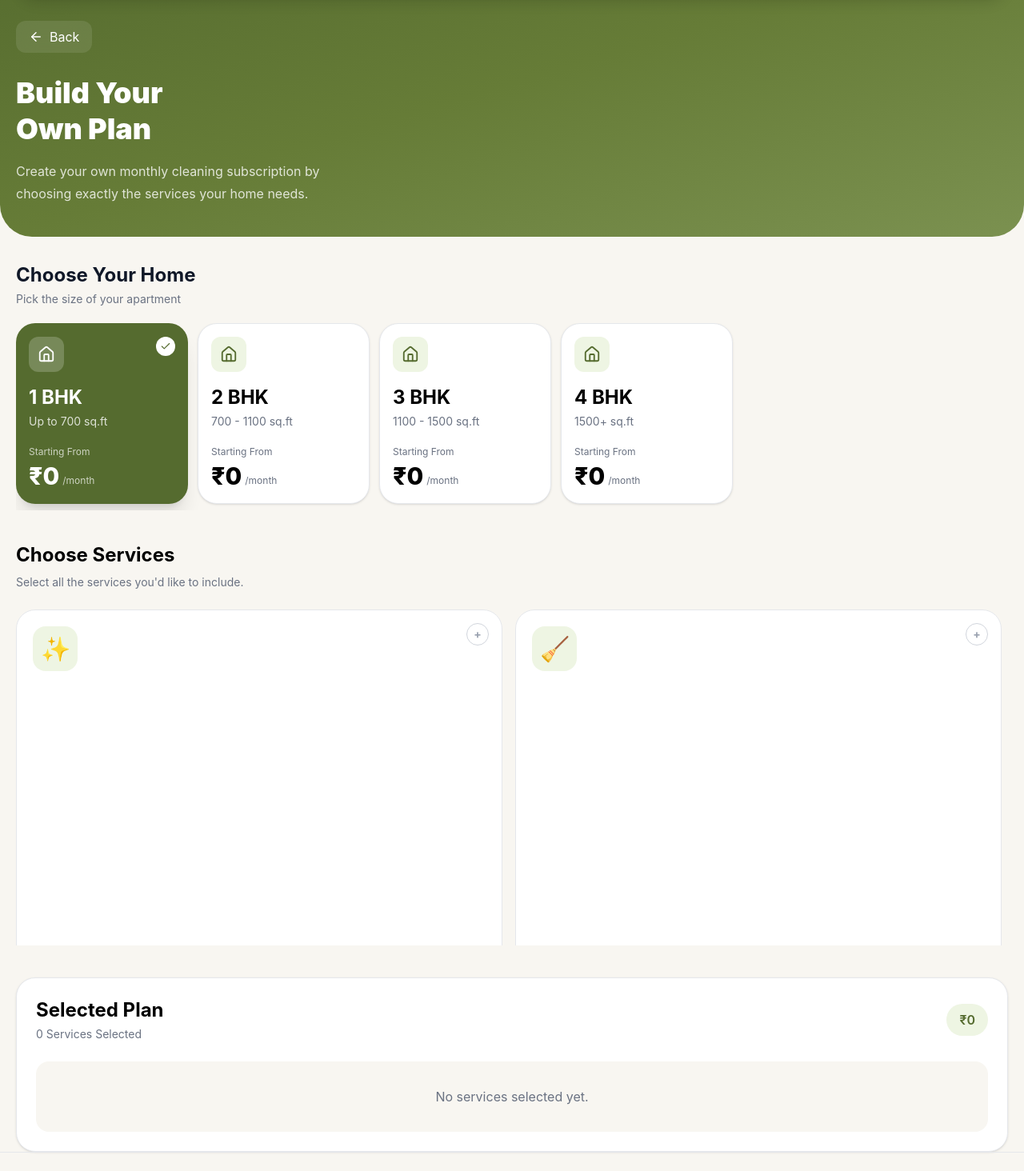
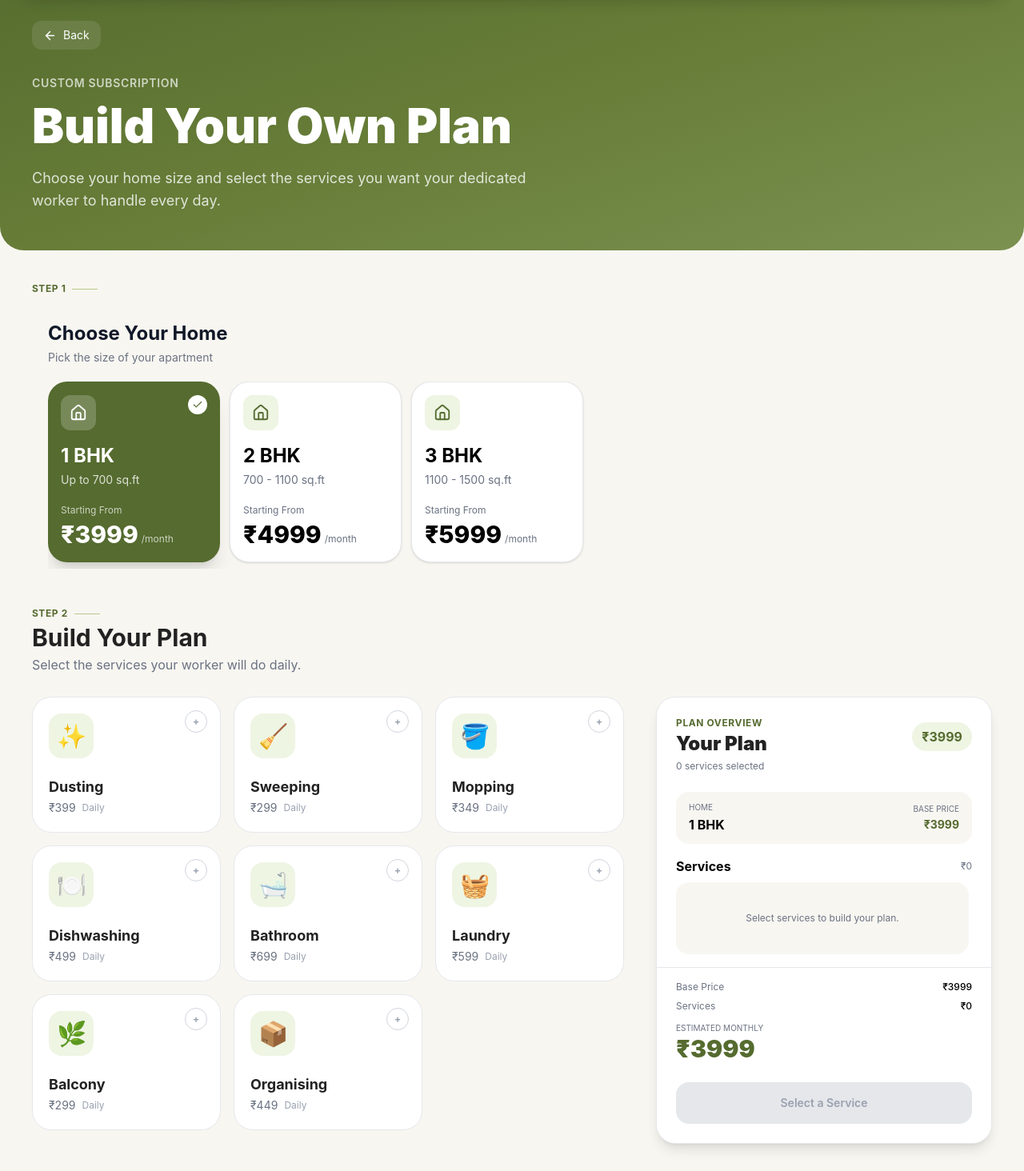
Before and after one commit to ullascodes-67/Dust-In-Time, a React (Vite) app: page /build-plan in a window 1280 px wide. Shown: the part 86-1550 px from the top of the page at 80% size. Built offline with nearby package versions, Linux system fonts and the light colour scheme.

Commit message:
made ui changes to buildplan.jsx

```diff
--- a/src/pages/BuildPlan.jsx
+++ b/src/pages/BuildPlan.jsx
@@ -1,134 +1,235 @@
 import { useMemo, useState } from "react";
-import { ArrowLeft } from "lucide-react";
-import { Link } from "react-router-dom";
+import {
+  ArrowLeft,
+  ArrowRight,
+  Check,
+  X,
+} from "lucide-react";
+import { Link, useNavigate } from "react-router-dom";
 
 import HomeSelector from "../comp/package/HomeSelector";
 
 export default function BuildPlan() {
-  /* Home Data */
+  const navigate = useNavigate();
 
+  /* =========================
+     HOME DATA
+  ========================= */
+
+  // Change these prices later.
   const homes = [
     {
       bhk: "1 BHK",
       area: "Up to 700 sq.ft",
-      price: 0,
+      price: 3999,
     },
     {
       bhk: "2 BHK",
       area: "700 - 1100 sq.ft",
-      price: 0,
+      price: 4999,
     },
     {
       bhk: "3 BHK",
       area: "1100 - 1500 sq.ft",
-      price: 0,
-    },
-    {
-      bhk: "4 BHK",
-      area: "1500+ sq.ft",
-      price: 0,
+      price: 5999,
     },
   ];
 
   const [selectedHome, setSelectedHome] = useState(0);
 
-  /* Services */
+  /* =========================
+     SERVICE DATA
+  ========================= */
 
+  // Change only the prices later.
   const services = [
     {
       id: 1,
       title: "Dusting",
-      price: 0,
+      price: 399,
       icon: "✨",
     },
     {
       id: 2,
       title: "Sweeping",
-      price: 0,
+      price: 299,
       icon: "🧹",
     },
     {
       id: 3,
       title: "Mopping",
-      price: 0,
+      price: 349,
       icon: "🪣",
     },
     {
       id: 4,
       title: "Dishwashing",
-      price: 0,
+      price: 499,
       icon: "🍽️",
     },
     {
       id: 5,
       title: "Bathroom",
-      price: 0,
+      price: 699,
       icon: "🛁",
     },
     {
       id: 6,
       title: "Laundry",
-      price: 0,
+      price: 599,
       icon: "🧺",
     },
     {
       id: 7,
       title: "Balcony",
-      price: 0,
+      price: 299,
       icon: "🌿",
     },
     {
       id: 8,
       title: "Organising",
-      price: 0,
+      price: 449,
       icon: "📦",
     },
   ];
 
   const [selectedServices, setSelectedServices] = useState([]);
 
+  /* =========================
+     SERVICE SELECTION
+  ========================= */
+
   function toggleService(id) {
     if (selectedServices.includes(id)) {
-      setSelectedServices(selectedServices.filter((item) => item !== id));
+      setSelectedServices(
+        selectedServices.filter((item) => item !== id)
+      );
     } else {
-      setSelectedServices([...selectedServices, id]);
+      setSelectedServices([
+        ...selectedServices,
+        id,
+      ]);
     }
   }
 
-  const total = useMemo(() => {
-    const servicesTotal = services
-      .filter((service) => selectedServices.includes(service.id))
-      .reduce((sum, service) => sum + service.price, 0);
+  function removeService(id) {
+    setSelectedServices(
+      selectedServices.filter((item) => item !== id)
+    );
+  }
 
-    return servicesTotal + homes[selectedHome].price;
-  }, [selectedServices, selectedHome]);
+  /* =========================
+     PRICE CALCULATION
+  ========================= */
+
+  const basePrice = homes[selectedHome].price;
+
+  const servicesTotal = useMemo(() => {
+    return services
+      .filter((service) =>
+        selectedServices.includes(service.id)
+      )
+      .reduce(
+        (sum, service) => sum + service.price,
+        0
+      );
+  }, [selectedServices]);
+
+  const total = basePrice + servicesTotal;
+
+  /* =========================
+     CONTINUE
+  ========================= */
+
+  function continueToSubscription() {
+    if (selectedServices.length === 0) {
+      return;
+    }
+
+    const selectedServiceData = services.filter(
+      (service) =>
+        selectedServices.includes(service.id)
+    );
+
+    navigate("/subscription", {
+      state: {
+        packageType: "custom",
+        selectedHome: homes[selectedHome],
+        services: selectedServiceData,
+        basePrice,
+        servicesTotal,
+        total,
+      },
+    });
+  }
 
   return (
-    <div className="min-h-screen bg-[#F8F6F1] pb-32">
-      {/* Hero */}
+    <div className="min-h-screen bg-[#F8F6F1] pb-8">
 
-      <section className="bg-gradient-to-br from-[#556B2F] via-[#667C37] to-[#7B9150] rounded-b-[40px] px-5 pt-28 pb-10">
+      {/* =================================================
+          HERO
+      ================================================= */}
+
+      <section className="bg-gradient-to-br from-[#556B2F] via-[#667C37] to-[#7B9150] rounded-b-[30px]">
+
+        <div className="max-w-7xl mx-auto px-5 sm:px-8 lg:px-10 pt-24 sm:pt-28 pb-8 sm:pb-12">
+
           <Link
             to="/packages"
-          className="inline-flex items-center gap-2 text-white bg-white/10 backdrop-blur-md px-4 py-2 rounded-xl"
+            className="inline-flex items-center gap-2 text-white bg-white/10 backdrop-blur-md px-3.5 py-2 rounded-xl text-sm hover:bg-white/20 transition"
           >
-          <ArrowLeft size={18} />
+            <ArrowLeft size={17} />
             Back
           </Link>
 
-        <h1 className="mt-7 text-4xl font-black text-white leading-tight">
-          Build Your
-          <br />
-          Own Plan
+          <div className="mt-5 sm:mt-8 max-w-3xl">
+
+            <p className="text-white/70 text-[11px] sm:text-sm font-semibold tracking-wider">
+              CUSTOM SUBSCRIPTION
+            </p>
+
+            <h1 className="mt-1.5 sm:mt-3 text-3xl sm:text-5xl lg:text-6xl font-black text-white leading-[1.05]">
+              Build Your Own Plan
             </h1>
 
-        <p className="mt-4 text-white/80 leading-7 max-w-sm">
-          Create your own monthly cleaning subscription by choosing exactly the
-          services your home needs.
+            <p className="mt-3 sm:mt-5 text-white/80 text-sm sm:text-lg leading-6 sm:leading-7 max-w-2xl">
+              Choose your home size and select the services
+              you want your dedicated worker to handle every day.
             </p>
+
+          </div>
+
+        </div>
+
       </section>
 
-      {/* Home Selector */}
+      {/* =================================================
+          MAIN
+      ================================================= */}
+
+      <main className="max-w-7xl mx-auto px-4 sm:px-8 lg:px-10">
+
+        {/* =================================================
+            HOME
+        ================================================= */}
+
+        <section className="mt-6 sm:mt-10">
+
+          <div className="mb-3 sm:mb-5">
+
+            <div className="flex items-center gap-2">
+
+              <span className="text-[10px] sm:text-xs font-bold text-[#556B2F] tracking-wider">
+                STEP 1
+              </span>
+
+              <span className="h-px w-8 bg-[#B8C98A]" />
+
+            </div>
+
+
+
+          </div>
 
           <HomeSelector
             homes={homes}
@@ -136,153 +237,394 @@ export default function BuildPlan() {
             setSelected={setSelectedHome}
           />
 
-      {/* ===== PART 2 STARTS HERE ===== */}
-      {/* Services */}
+        </section>
 
-      <section className="px-5 mt-10">
-        <h2 className="text-2xl font-bold">Choose Services</h2>
+        {/* =================================================
+            BUILDER
+        ================================================= */}
 
-        <p className="text-sm text-gray-500 mt-2">
-          Select all the services you'd like to include.
+        <section className="mt-7 sm:mt-12">
+
+          <div className="mb-4 sm:mb-7">
+
+            <div className="flex items-center gap-2">
+
+              <span className="text-[10px] sm:text-xs font-bold text-[#556B2F] tracking-wider">
+                STEP 2
+              </span>
+
+              <span className="h-px w-8 bg-[#B8C98A]" />
+
+            </div>
+
+            <h2 className="mt-1 text-xl sm:text-3xl font-bold text-[#222]">
+              Build Your Plan
+            </h2>
+
+            <p className="mt-1 text-xs sm:text-base text-gray-500">
+              Select the services your worker will do daily.
             </p>
 
-        <div className="mt-6 h-[420px] overflow-y-auto pr-2">
-          <div className="grid grid-cols-2 gap-4">
+          </div>
+
+          {/* =================================================
+              DESKTOP TWO COLUMN
+          ================================================= */}
+
+          <div className="lg:grid lg:grid-cols-[minmax(0,1fr)_390px] xl:grid-cols-[minmax(0,1fr)_420px] lg:gap-8 xl:gap-10 lg:items-start">
+
+            {/* =================================================
+                SERVICES
+            ================================================= */}
+
+            <div>
+
+              <div className="grid grid-cols-2 sm:grid-cols-3 gap-3 sm:gap-4">
+
                 {services.map((service) => {
-              const active = selectedServices.includes(service.id);
+
+                  const active =
+                    selectedServices.includes(service.id);
 
                   return (
+
                     <button
                       key={service.id}
-                  onClick={() => toggleService(service.id)}
-                  className={`relative rounded-3xl p-5 transition-all duration-300 border text-left aspect-square flex flex-col justify-between ${
+                      type="button"
+                      onClick={() =>
+                        toggleService(service.id)
+                      }
+                      className={`relative h-[125px] sm:h-[155px] lg:h-[170px] rounded-2xl sm:rounded-3xl border p-3.5 sm:p-5 text-left flex flex-col justify-between transition-all duration-300 ${
                         active
-                      ? "bg-[#556B2F] border-[#556B2F] shadow-xl"
-                      : "bg-white border-gray-200 hover:border-[#556B2F]"
+                          ? "bg-[#556B2F] border-[#556B2F] shadow-lg"
+                          : "bg-white border-gray-200 hover:border-[#556B2F] hover:shadow-md"
                       }`}
                     >
-                  {/* Check */}
+
+                      {/* CHECK */}
 
                       <div
-                    className={`absolute top-4 right-4 w-7 h-7 rounded-full flex items-center justify-center text-sm font-bold ${
+                        className={`absolute top-3 right-3 sm:top-4 sm:right-4 w-6 h-6 sm:w-7 sm:h-7 rounded-full flex items-center justify-center text-xs font-bold ${
                           active
                             ? "bg-white text-[#556B2F]"
                             : "border border-gray-300 text-gray-400"
                         }`}
                       >
-                    {active ? "✓" : "+"}
+
+                        {active ? (
+                          <Check
+                            size={13}
+                            strokeWidth={3}
+                          />
+                        ) : (
+                          "+"
+                        )}
+
                       </div>
 
-                  {/* Icon */}
+                      {/* ICON */}
 
                       <div
-                    className={`w-14 h-14 rounded-2xl flex items-center justify-center text-3xl ${
-                      active ? "bg-white/20" : "bg-[#EEF5E3]"
+                        className={`w-10 h-10 sm:w-14 sm:h-14 rounded-xl sm:rounded-2xl flex items-center justify-center text-2xl sm:text-3xl ${
+                          active
+                            ? "bg-white/20"
+                            : "bg-[#EEF5E3]"
                         }`}
                       >
                         {service.icon}
                       </div>
 
-                  {/* Title */}
+                      {/* INFO */}
 
                       <div>
+
                         <h3
-                      className={`font-bold text-lg ${
-                        active ? "text-white" : "text-gray-900"
+                          className={`font-bold text-sm sm:text-lg ${
+                            active
+                              ? "text-white"
+                              : "text-[#222]"
                           }`}
                         >
                           {service.title}
                         </h3>
 
+                        <div className="flex items-center gap-2 mt-0.5">
+
                           <p
-                      className={`mt-1 ${
-                        active ? "text-white/80" : "text-gray-500"
+                            className={`text-xs sm:text-sm ${
+                              active
+                                ? "text-white/80"
+                                : "text-gray-500"
                             }`}
                           >
                             ₹{service.price}
                           </p>
+
+                          <span
+                            className={`text-[9px] sm:text-xs ${
+                              active
+                                ? "text-white/60"
+                                : "text-gray-400"
+                            }`}
+                          >
+                            Daily
+                          </span>
+
                         </div>
+
+                      </div>
+
                     </button>
+
                   );
                 })}
+
               </div>
+
             </div>
+
+            {/* =================================================
+                OVERVIEW
+            ================================================= */}
+
+            <aside className="mt-5 mb-15 lg:mt-0">
+
+              <div className="bg-white rounded-3xl border border-gray-200 shadow-lg lg:sticky lg:top-28 overflow-hidden">
+
+                {/* HEADER */}
+
+                <div className="px-5 py-4 sm:p-6">
+
+                  <div className="flex items-center justify-between gap-3">
+
+                    <div>
+
+                      <p className="text-[10px] sm:text-xs font-bold tracking-wider text-[#556B2F]">
+                        PLAN OVERVIEW
+                      </p>
+
+                      <h2 className="mt-0.5 text-xl sm:text-2xl font-black text-[#222]">
+                        Your Plan
+                      </h2>
+
+                    </div>
+
+                    <div className="bg-[#EEF5E3] text-[#556B2F] px-3 py-1.5 rounded-full font-bold text-sm sm:text-base">
+                      ₹{total}
+                    </div>
+
+                  </div>
+
+                  <p className="mt-1 text-xs text-gray-500">
+                    {selectedServices.length} service
+                    {selectedServices.length !== 1 && "s"} selected
+                  </p>
+
+                </div>
+
+                {/* HOME */}
+
+                <div className="px-5 sm:px-6">
+
+                  <div className="rounded-2xl bg-[#F8F6F1] px-4 py-3">
+
+                    <div className="flex items-center justify-between">
+
+                      <div>
+
+                        <p className="text-[10px] text-gray-500">
+                          HOME
+                        </p>
+
+                        <p className="mt-0.5 font-bold text-sm sm:text-base">
+                          {homes[selectedHome].bhk}
+                        </p>
+
+                      </div>
+
+                      <div className="text-right">
+
+                        <p className="text-[10px] text-gray-500">
+                          BASE PRICE
+                        </p>
+
+                        <p className="mt-0.5 font-bold text-sm text-[#556B2F]">
+                          ₹{basePrice}
+                        </p>
+
+                      </div>
+
+                    </div>
+
+                  </div>
+
+                </div>
+
+                {/* SERVICES */}
+
+                <div className="px-5 sm:px-6 mt-4">
+
+                  <div className="flex items-center justify-between">
+
+                    <h3 className="font-bold text-sm sm:text-base">
+                      Services
+                    </h3>
+
+                    <span className="text-xs text-gray-500">
+                      ₹{servicesTotal}
+                    </span>
+
+                  </div>
+
+                  {/* COMPACT SERVICE LIST */}
+
+                  <div className="mt-2 max-h-[135px] sm:max-h-[180px] overflow-y-auto pr-1">
+
+                    {selectedServices.length === 0 ? (
+
+                      <div className="h-[90px] rounded-2xl bg-[#F8F6F1] flex items-center justify-center text-center px-4">
+
+                        <p className="text-xs text-gray-500">
+                          Select services to build your plan.
+                        </p>
+
+                      </div>
+
+                    ) : (
+
+                      <div className="flex flex-wrap gap-2">
+
+                        {selectedServices.map((id) => {
+
+                          const service = services.find(
+                            (item) => item.id === id
+                          );
+
+                          return (
+
+                            <div
+                              key={id}
+                              className="flex items-center gap-1.5 bg-[#EEF5E3] text-[#556B2F] rounded-full px-2.5 py-1.5"
+                            >
+
+                              <span className="text-sm">
+                                {service.icon}
+                              </span>
+
+                              <span className="text-xs font-semibold">
+                                {service.title}
+                              </span>
+
+                              <button
+                                type="button"
+                                onClick={() =>
+                                  removeService(service.id)
+                                }
+                                className="ml-0.5 w-4 h-4 rounded-full bg-white flex items-center justify-center hover:text-red-500"
+                                aria-label={`Remove ${service.title}`}
+                              >
+
+                                <X size={10} />
+
+                              </button>
+
+                            </div>
+
+                          );
+
+                        })}
+
+                      </div>
+
+                    )}
+
+                  </div>
+
+                </div>
+
+                {/* PRICE */}
+
+                <div className="mt-4 border-t border-gray-200 px-5 sm:px-6 pt-4">
+
+                  <div className="flex justify-between text-xs">
+
+                    <span className="text-gray-500">
+                      Base Price
+                    </span>
+
+                    <span className="font-medium">
+                      ₹{basePrice}
+                    </span>
+
+                  </div>
+
+                  <div className="flex justify-between text-xs mt-2">
+
+                    <span className="text-gray-500">
+                      Services
+                    </span>
+
+                    <span className="font-medium">
+                      ₹{servicesTotal}
+                    </span>
+
+                  </div>
+
+                  <div className="flex items-end justify-between mt-3">
+
+                    <div>
+
+                      <p className="text-[10px] text-gray-500">
+                        ESTIMATED MONTHLY
+                      </p>
+
+                      <p className="text-2xl sm:text-3xl font-black text-[#556B2F]">
+                        ₹{total}
+                      </p>
+
+                    </div>
+
+                  </div>
+
+                </div>
+
+                {/* BUTTON */}
+
+                <div className="p-5 sm:p-6 pt-4 ">
+
+                  <button
+                    type="button"
+                    disabled={selectedServices.length === 0}
+                    onClick={continueToSubscription}
+                    className={`w-full rounded-xl sm:rounded-2xl py-3 sm:py-4 font-semibold text-sm flex items-center justify-center gap-2 transition-all ${
+                      selectedServices.length === 0
+                        ? "bg-gray-200 text-gray-400 cursor-not-allowed"
+                        : "bg-[#556B2F] text-white hover:bg-[#475B28] hover:shadow-lg"
+                    }`}
+                  >
+
+                    {selectedServices.length === 0
+                      ? "Select a Service"
+                      : "Continue to Subscription"}
+
+                    {selectedServices.length > 0 && (
+                      <ArrowRight size={17} />
+                    )}
+
+                  </button>
+
+                </div>
+
+              </div>
+
+            </aside>
+
+          </div>
+
         </section>
 
-      {/* ===== PART 3 STARTS HERE ===== */}
-      {/* Selected Plan */}
+      </main>
 
-      <section className="px-5 mt-10">
-        <div className="bg-white rounded-3xl border border-gray-200 shadow-sm p-6">
-          <div className="flex items-center justify-between">
-            <div>
-              <h2 className="text-2xl font-bold">Selected Plan</h2>
-
-              <p className="text-sm text-gray-500 mt-1">
-                {selectedServices.length} Service
-                {selectedServices.length !== 1 && "s"} Selected
-              </p>
-            </div>
-
-            <div className="bg-[#EEF5E3] text-[#556B2F] px-4 py-2 rounded-full font-semibold">
-              ₹{total}
-            </div>
-          </div>
-
-          {/* Selected Services */}
-
-          <div className="mt-6">
-            {selectedServices.length === 0 ? (
-              <div className="rounded-2xl bg-[#F8F6F1] py-8 text-center">
-                <p className="text-gray-500">No services selected yet.</p>
-              </div>
-            ) : (
-              <div className="flex flex-wrap gap-3">
-                {selectedServices.map((id) => {
-                  const service = services.find((item) => item.id === id);
-
-                  return (
-                    <div
-                      key={id}
-                      className="flex items-center gap-2 bg-[#EEF5E3] text-[#556B2F] rounded-full px-4 py-2 font-medium"
-                    >
-                      <span>{service.icon}</span>
-
-                      <span>{service.title}</span>
-                    </div>
-                  );
-                })}
-                <div className="max-w-5xl mx-auto px-5 py-3 flex items-center justify-between">
-                  <div>
-                    <p className="text-xs text-gray-500">
-                      Estimated Monthly Cost
-                    </p>
-
-                    <h2 className="text-2xl font-black text-[#556B2F]">
-                      ₹{total}
-                    </h2>
-                  </div>
-
-                  <button
-                    disabled={selectedServices.length === 0}
-                    className={`px-6 py-3 rounded-2xl font-semibold transition-all ${
-                      selectedServices.length === 0
-                        ? "bg-gray-300 text-gray-500 cursor-not-allowed"
-                        : "bg-[#556B2F] text-white hover:bg-[#475B28]"
-                    }`}
-                  >
-                    Continue →
-                  </button>
-                </div>
-              </div>
-            )}
-          </div>
-        </div>
-      </section>
-
-      {/* Sticky Footer */}
-
-      <div className=" bg-white/95 backdrop-blur-xl border-t border-gray-200"></div>
     </div>
   );
 }
```
Also changed, not shown: src/comp/package/BuildYourPlan.jsx (+4 -15 lines), src/App.jsx (line endings or trailing spaces). Lines whose indentation alone changed are shown as unchanged.
